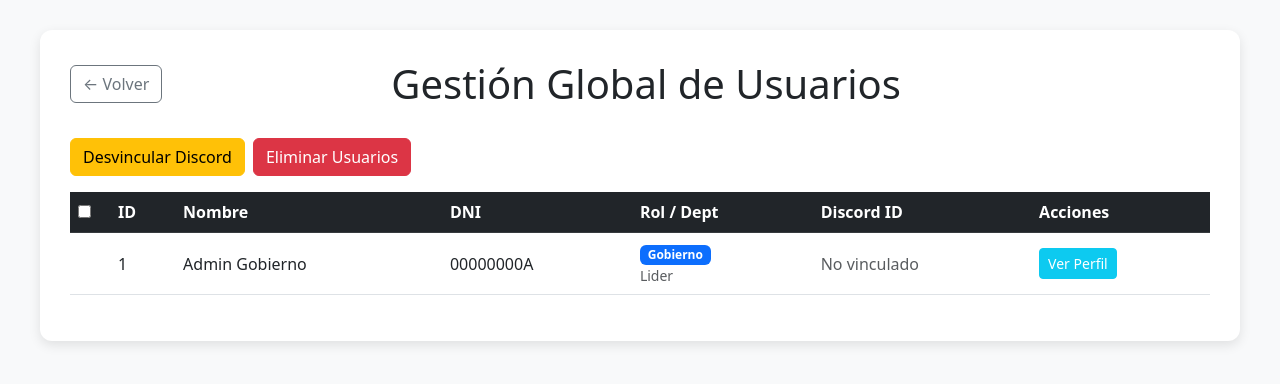
After one commit to Aldoval1/gobwebbot, a Flask app: page /government/users in a window 1280 px wide. The commit adds this page. Shown: the top 384 px of the page. Run offline with Flask 3, Linux system fonts and the light colour scheme; a user stored in the database is signed in.

Commit message:
Add bulk user management for Government Admin (000)
- Add GET /government/users route to list all users
- Add POST /government/users/bulk_action for bulk unlink/delete
- Create template for user management with checkboxes
- Refactor deletion logic to handle related records safely

Co-authored-by: Aldoval1 <200867709+Aldoval1@users.noreply.github.com>

```diff
--- a/app/routes.py
+++ b/app/routes.py
@@ -52,6 +52,16 @@ def notify_discord_bot(user, message):
         requests.post(f"{bot_url}/notify", json=payload, timeout=2)
     except Exception as e:
         print(f"Error enviando notificación a Discord: {e}")
+
+def _perform_user_deletion(user):
+    # 1. Nullify author_id in related records to avoid deletion or integrity errors
+    TrafficFine.query.filter_by(author_id=user.id).update({TrafficFine.author_id: None})
+    CriminalRecord.query.filter_by(author_id=user.id).update({CriminalRecord.author_id: None})
+    Comment.query.filter_by(author_id=user.id).update({Comment.author_id: None})
+    DocModel.query.filter_by(uploader_id=user.id).update({DocModel.uploader_id: None})
+
+    # 2. Delete user (Cascade will handle owned records)
+    db.session.delete(user)
 
 @bp.route('/official/toggle_duty', methods=['POST'])
 @login_required
@@ -909,6 +919,54 @@ def government_create_leader():
 
     return redirect(url_for('main.government_dashboard'))
 
+@bp.route('/government/users', methods=['GET'])
+@login_required
+def government_users():
+    if current_user.department != 'Gobierno':
+        flash('Acceso denegado.')
+        return redirect(url_for('main.official_dashboard'))
+
+    users = User.query.all()
+    return render_template('government_users.html', users=users)
+
+@bp.route('/government/users/bulk_action', methods=['POST'])
+@login_required
+def government_users_bulk_action():
+    if current_user.department != 'Gobierno':
+        flash('Acceso denegado.')
+        return redirect(url_for('main.official_dashboard'))
+
+    action = request.form.get('action')
+    user_ids = request.form.getlist('user_ids')
+
+    if not user_ids:
+        flash('No seleccionaste ningún usuario.')
+        return redirect(url_for('main.government_users'))
+
+    count = 0
+
+    if action == 'unlink_discord':
+        for uid in user_ids:
+            u = User.query.get(uid)
+            if u:
+                u.discord_id = None
+                count += 1
+        db.session.commit()
+        flash(f'Discord desvinculado de {count} usuarios.')
+
+    elif action == 'delete':
+        for uid in user_ids:
+            u = User.query.get(uid)
+            if u:
+                if u.id == current_user.id:
+                    continue # Skip self
+                _perform_user_deletion(u)
+                count += 1
+        db.session.commit()
+        flash(f'{count} usuarios eliminados permanentemente.')
+
+    return redirect(url_for('main.government_users'))
+
 @bp.route('/official/kick_member/<int:user_id>', methods=['POST'])
 @login_required
 def kick_member(user_id):
@@ -1268,14 +1326,7 @@ def delete_citizen_account(user_id):
 
     user = User.query.get_or_404(user_id)
 
-    # 1. Nullify author_id in related records to avoid deletion or integrity errors
-    TrafficFine.query.filter_by(author_id=user.id).update({TrafficFine.author_id: None})
-    CriminalRecord.query.filter_by(author_id=user.id).update({CriminalRecord.author_id: None})
-    Comment.query.filter_by(author_id=user.id).update({Comment.author_id: None})
-    DocModel.query.filter_by(uploader_id=user.id).update({DocModel.uploader_id: None})
-
-    # 2. Delete user (Cascade will handle owned records)
-    db.session.delete(user)
+    _perform_user_deletion(user)
     db.session.commit()
 
     flash(f'Usuario {user.first_name} {user.last_name} eliminado permanentemente.')
--- a/app/templates/government_dashboard.html
+++ b/app/templates/government_dashboard.html
@@ -83,6 +83,7 @@
                 <div class="card card-financial p-3 h-100 d-flex flex-column justify-content-center">
                     <h5 class="text-secondary mb-3">Acciones Rápidas</h5>
                     <a href="{{ url_for('main.official_database') }}" class="btn btn-info text-white mb-2">Base de Datos Ciudadana</a>
+                    <a href="{{ url_for('main.government_users') }}" class="btn btn-danger text-white mb-2">Gestión Global de Usuarios</a>
                     <button class="btn btn-warning text-white" onclick="openModal('leaderModal')">Crear Nuevo Líder</button>
                 </div>
             </div>
--- /dev/null
+++ b/app/templates/government_users.html
@@ -0,0 +1,118 @@
+<!DOCTYPE html>
+<html lang="es">
+<head>
+    <meta charset="UTF-8">
+    <meta name="viewport" content="width=device-width, initial-scale=1.0">
+    <title>Gestión de Usuarios - San Andreas</title>
+    <!-- Agregamos Bootstrap CSS para mejor diseño -->
+    <link href="https://cdn.jsdelivr.net/npm/bootstrap@5.3.0/dist/css/bootstrap.min.css" rel="stylesheet">
+    <style>
+        body {
+            background-color: #f8f9fa;
+        }
+        .container-main {
+            max-width: 1200px;
+            margin: 30px auto;
+            background-color: white;
+            padding: 30px;
+            border-radius: 12px;
+            box-shadow: 0 4px 12px rgba(0,0,0,0.1);
+        }
+        .header-section {
+            display: flex;
+            justify-content: space-between;
+            align-items: center;
+            margin-bottom: 30px;
+        }
+    </style>
+</head>
+<body>
+    <div class="container container-main">
+        <div class="header-section">
+            <a href="{{ url_for('main.government_dashboard') }}" class="btn btn-outline-secondary">← Volver</a>
+            <h1 class="m-0 text-dark">Gestión Global de Usuarios</h1>
+            <div style="width: 80px;"></div> <!-- Spacer -->
+        </div>
+
+        {% with messages = get_flashed_messages(with_categories=true) %}
+            {% if messages %}
+                {% for category, message in messages %}
+                    <div class="alert alert-{{ category if category != 'message' else 'info' }}">{{ message }}</div>
+                {% endfor %}
+            {% endif %}
+        {% endwith %}
+
+        <form action="{{ url_for('main.government_users_bulk_action') }}" method="POST" id="bulkForm">
+            <!-- CSRF Protection if enabled globally, assumed yes but let's see if we need token -->
+            <input type="hidden" name="csrf_token" value="{{ csrf_token() }}"/>
+
+            <div class="d-flex gap-2 mb-3">
+                <button type="submit" name="action" value="unlink_discord" class="btn btn-warning">
+                    Desvincular Discord
+                </button>
+                <button type="submit" name="action" value="delete" class="btn btn-danger" onclick="return confirm('¿Estás seguro de ELIMINAR PERMANENTEMENTE a los usuarios seleccionados? Esta acción no se puede deshacer.')">
+                    Eliminar Usuarios
+                </button>
+            </div>
+
+            <div class="table-responsive">
+                <table class="table table-hover align-middle">
+                    <thead class="table-dark">
+                        <tr>
+                            <th scope="col" style="width: 40px;">
+                                <input type="checkbox" id="selectAll" onclick="toggleSelectAll()">
+                            </th>
+                            <th scope="col">ID</th>
+                            <th scope="col">Nombre</th>
+                            <th scope="col">DNI</th>
+                            <th scope="col">Rol / Dept</th>
+                            <th scope="col">Discord ID</th>
+                            <th scope="col">Acciones</th>
+                        </tr>
+                    </thead>
+                    <tbody>
+                        {% for user in users %}
+                        <tr>
+                            <td>
+                                {% if user.id != current_user.id %}
+                                <input type="checkbox" name="user_ids" value="{{ user.id }}" class="user-checkbox">
+                                {% endif %}
+                            </td>
+                            <td>{{ user.id }}</td>
+                            <td>{{ user.first_name }} {{ user.last_name }}</td>
+                            <td>{{ user.dni }}</td>
+                            <td>
+                                {% if user.badge_id %}
+                                    <span class="badge bg-primary">{{ user.department }}</span>
+                                    <small class="text-muted d-block">{{ user.official_rank }}</small>
+                                {% else %}
+                                    <span class="badge bg-secondary">Ciudadano</span>
+                                {% endif %}
+                            </td>
+                            <td>
+                                {% if user.discord_id %}
+                                    <span class="text-success font-monospace">{{ user.discord_id }}</span>
+                                {% else %}
+                                    <span class="text-muted">No vinculado</span>
+                                {% endif %}
+                            </td>
+                            <td>
+                                <a href="{{ url_for('main.citizen_profile', user_id=user.id) }}" class="btn btn-sm btn-info text-white">Ver Perfil</a>
+                            </td>
+                        </tr>
+                        {% endfor %}
+                    </tbody>
+                </table>
+            </div>
+        </form>
+    </div>
+
+    <script>
+        function toggleSelectAll() {
+            const selectAll = document.getElementById('selectAll');
+            const checkboxes = document.querySelectorAll('.user-checkbox');
+            checkboxes.forEach(cb => cb.checked = selectAll.checked);
+        }
+    </script>
+</body>
+</html>
```
